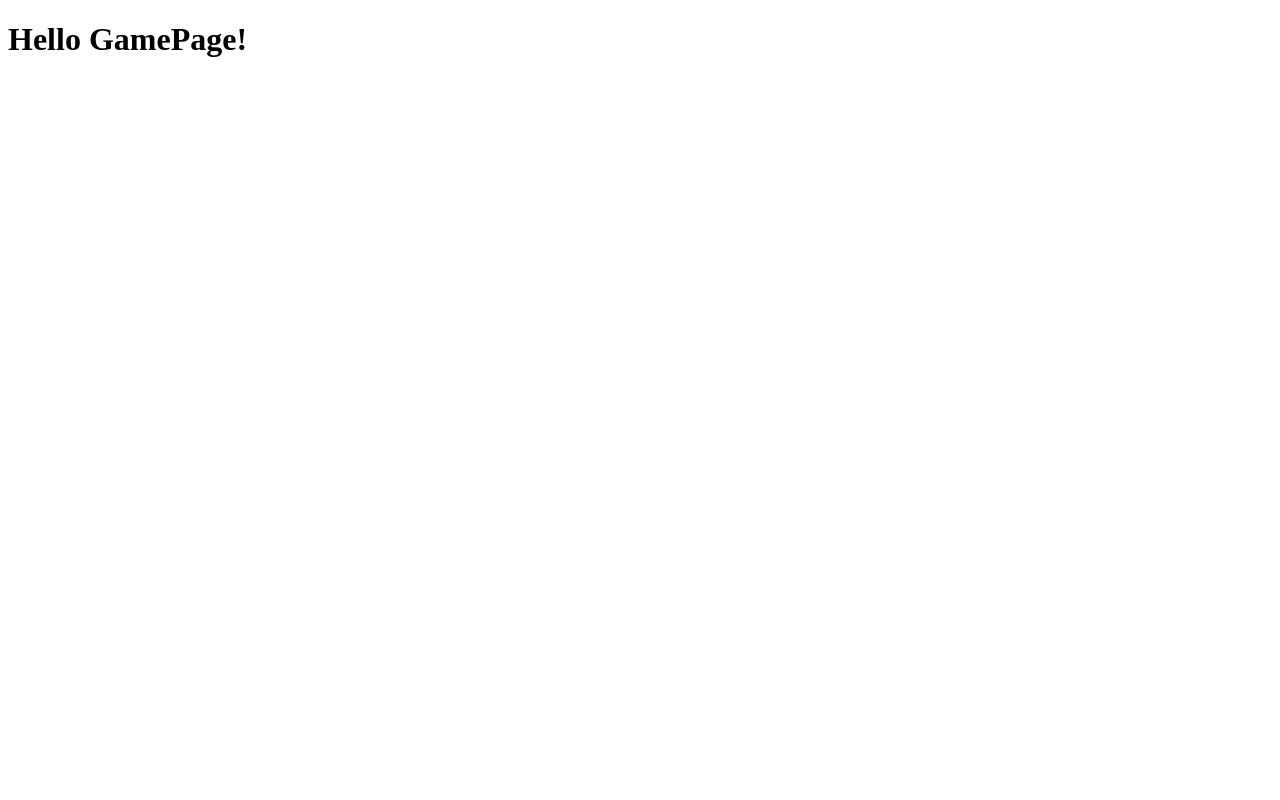
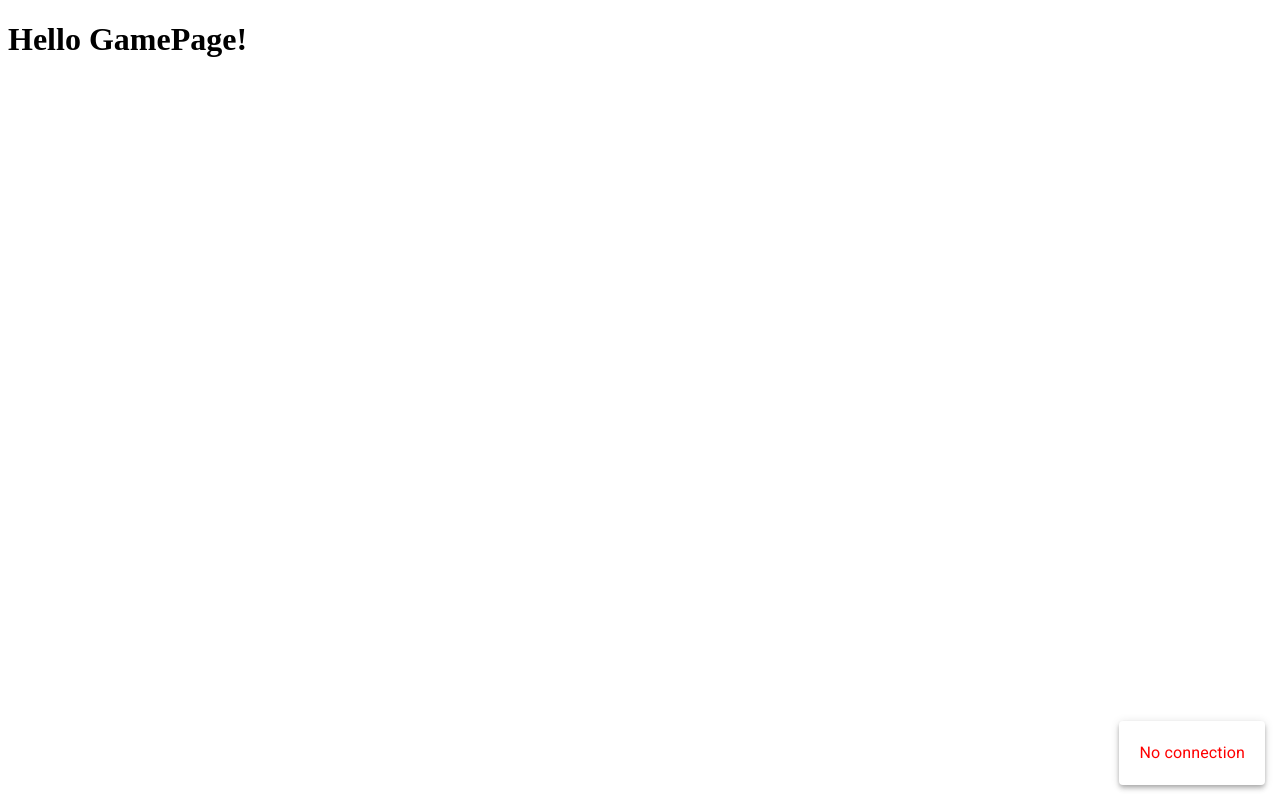
Before and after one commit to karmek-k/ludo-server-fe, a React (Create React App) app: page /game in a window 1280 px wide. Built offline with nearby package versions, Linux system fonts and the light colour scheme.

Commit message:
Create a connection indicator component

```diff
--- a/src/App.tsx
+++ b/src/App.tsx
@@ -5,6 +5,7 @@ import IndexPage from './pages/IndexPage';
 import GamePage from './pages/GamePage';
 import NotFoundPage from './pages/NotFoundPage';
 import Context from './utils/context';
+import ConnectionIndicator from './components/shared/ConnectionIndicator';
 
 const App: React.FC = () => {
   return (
@@ -16,6 +17,7 @@ const App: React.FC = () => {
           <Route component={NotFoundPage} />
         </Switch>
       </BrowserRouter>
+      <ConnectionIndicator />
     </Context.Provider>
   );
 };
--- /dev/null
+++ b/src/components/shared/ConnectionIndicator.tsx
@@ -0,0 +1,42 @@
+import React, { useContext } from 'react';
+import Paper from '@material-ui/core/Paper';
+import Typography from '@material-ui/core/Typography';
+import { makeStyles } from '@material-ui/core';
+import Context from '../../utils/context';
+
+const useStyles = makeStyles({
+  paper: {
+    maxWidth: 200,
+    height: 'auto',
+    padding: 20,
+    margin: 15,
+    position: 'absolute',
+    bottom: 0,
+    right: 0
+  },
+  connected: {
+    color: 'green'
+  },
+  disconnected: {
+    color: 'red'
+  }
+});
+
+const ConnectionIndicator: React.FC = () => {
+  const { socket } = useContext(Context);
+  const connected = socket?.connected;
+
+  const classes = useStyles();
+
+  return (
+    <Paper className={classes.paper} elevation={4}>
+      <Typography
+        className={connected ? classes.connected : classes.disconnected}
+      >
+        {connected ? 'Connection established' : 'No connection'}
+      </Typography>
+    </Paper>
+  );
+};
+
+export default ConnectionIndicator;
```
